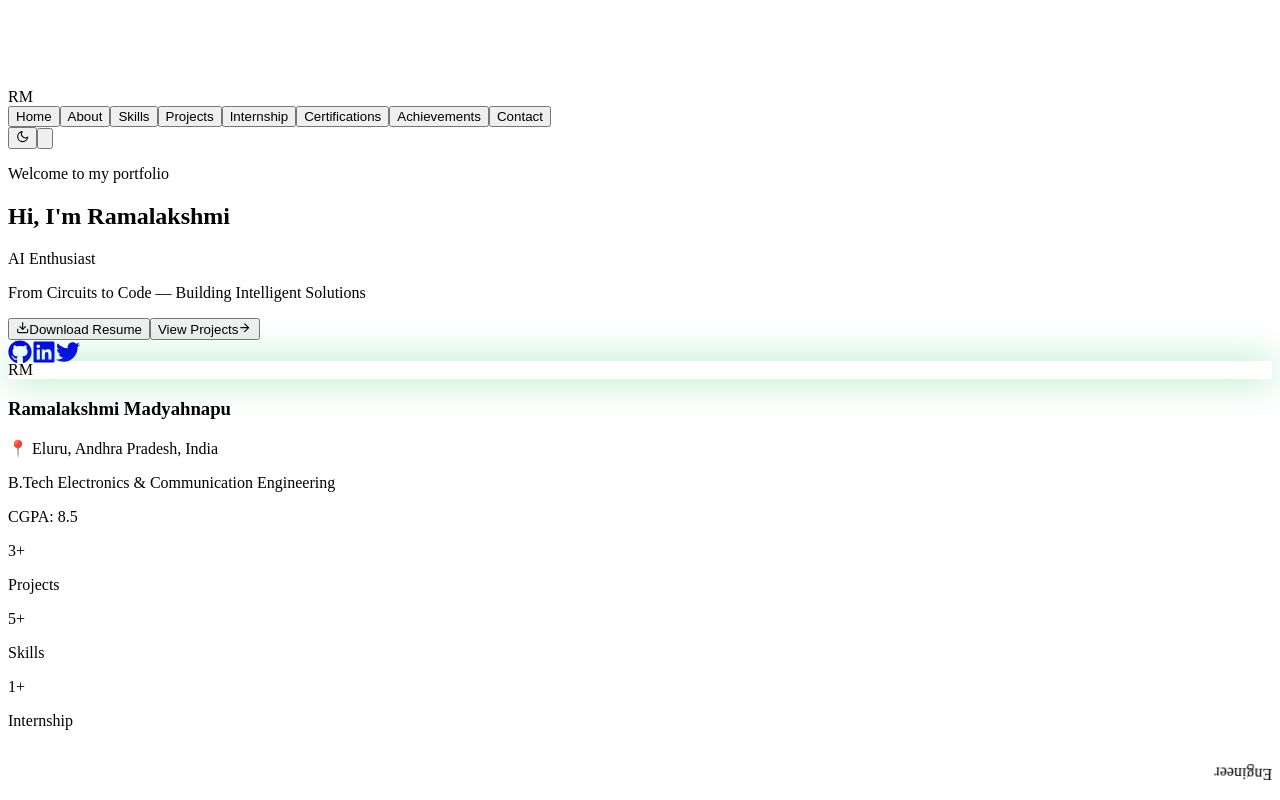
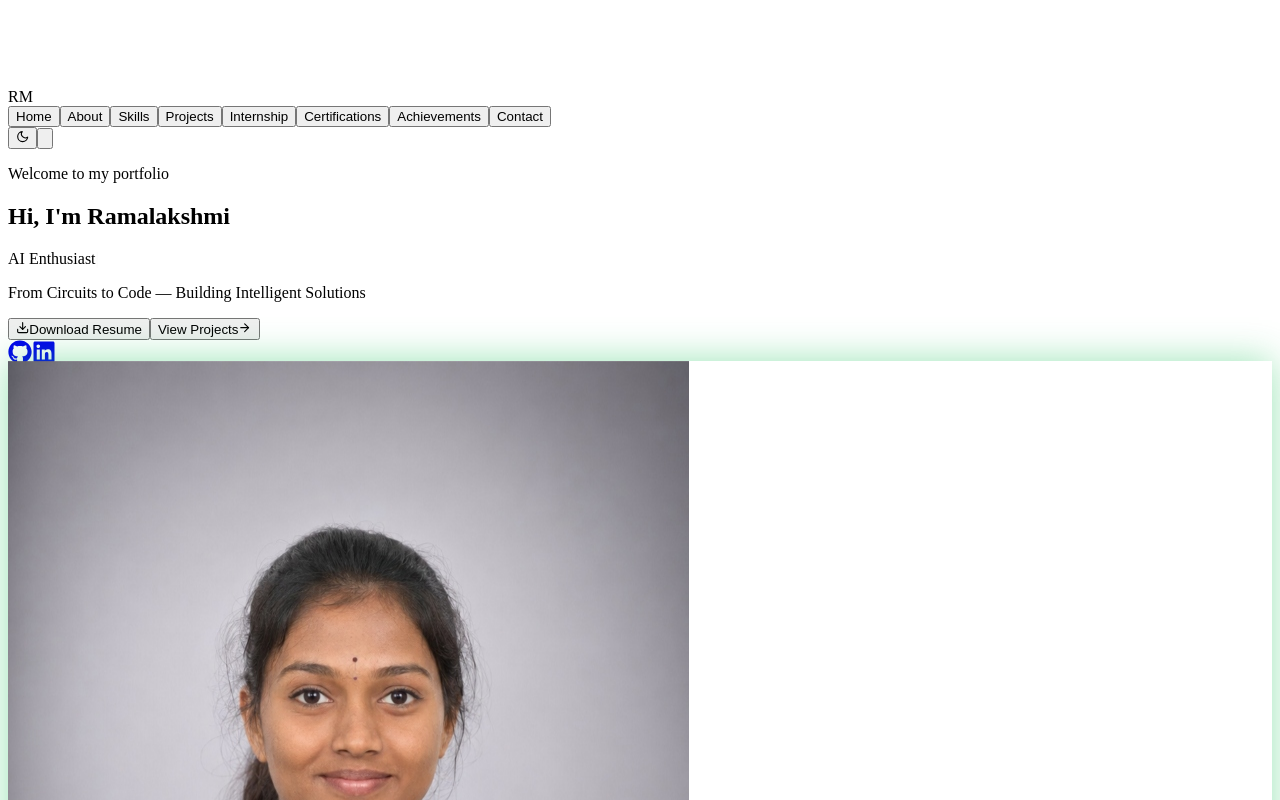
Before and after one commit to madhyanapuramalakshmi5/Ramalakshmi_portfolio, a React (Vite) app: page / in a window 1280 px wide. Shown: the top 800 px of the page. Built offline with nearby package versions, Linux system fonts and the light colour scheme; the HTML template or start-up script is replaced by a standard one.

Commit message:
chore: update profile photo, links, contact details, and remove unused social widgets

```diff
--- a/src/App.jsx
+++ b/src/App.jsx
@@ -7,7 +7,6 @@ import Projects from './components/Projects'
 import Internship from './components/Internship'
 import Certifications from './components/Certifications'
 import Achievements from './components/Achievements'
-import GitHubStats from './components/GitHubStats'
 import Contact from './components/Contact'
 import Footer from './components/Footer'
 import { ParticlesBackground } from './components/ParticlesBackground'
@@ -40,7 +39,6 @@ function App() {
             <Internship />
             <Certifications />
             <Achievements />
-            <GitHubStats />
             <Contact />
           </main>
 
--- a/src/components/Contact.jsx
+++ b/src/components/Contact.jsx
@@ -128,7 +128,6 @@ const Contact = () => {
                 {[
                   { icon: '🐙', label: 'GitHub', url: portfolioData.socialLinks.github },
                   { icon: '💼', label: 'LinkedIn', url: portfolioData.socialLinks.linkedin },
-                  { icon: '🐦', label: 'Twitter', url: portfolioData.socialLinks.twitter },
                 ].map((social) => (
                   <motion.a
                     key={social.label}
--- a/src/components/Footer.jsx
+++ b/src/components/Footer.jsx
@@ -1,6 +1,6 @@
 import React from 'react'
 import { motion } from 'framer-motion'
-import { FiArrowUp, FiGithub, FiLinkedin, FiTwitter } from 'react-icons/fi'
+import { FiArrowUp, FiGithub, FiLinkedin } from 'react-icons/fi'
 import { Link } from 'react-scroll'
 import { portfolioData } from '../utils/constants'
 
@@ -118,15 +118,6 @@ const Footer = () => {
               >
                 <FiLinkedin size={20} />
               </motion.a>
-              <motion.a
-                whileHover={{ scale: 1.2, y: -3 }}
-                href={portfolioData.socialLinks.twitter}
-                target="_blank"
-                rel="noopener noreferrer"
-                className="p-2 rounded-lg bg-primary-100 dark:bg-primary-900/20 text-primary-600 dark:text-primary-400 hover:bg-primary-600 dark:hover:bg-primary-500 hover:text-white transition-all"
-              >
-                <FiTwitter size={20} />
-              </motion.a>
             </div>
           </motion.div>
         </div>
@@ -157,17 +148,7 @@ const Footer = () => {
           </motion.button>
         </div>
 
-        {/* Footer Note */}
-        <motion.div
-          initial={{ opacity: 0 }}
-          whileInView={{ opacity: 1 }}
-          viewport={{ once: true }}
-          className="text-center text-xs text-slate-500 dark:text-slate-600 pt-4"
-        >
-          <p>
-            Designed & Built with <span className="text-red-500">❤️</span> using React, Tailwind CSS & Framer Motion
-          </p>
-        </motion.div>
+
       </div>
     </footer>
   )
--- a/src/components/Hero.jsx
+++ b/src/components/Hero.jsx
@@ -1,7 +1,7 @@
 import React from 'react'
 import { motion } from 'framer-motion'
 import { FiDownload, FiArrowRight } from 'react-icons/fi'
-import { FaGithub, FaLinkedin, FaTwitter } from 'react-icons/fa'
+import { FaGithub, FaLinkedin } from 'react-icons/fa'
 import { Link } from 'react-scroll'
 import TypingAnimation from './TypingAnimation'
 import { downloadResume } from '../utils/email'
@@ -18,12 +18,12 @@ const Hero = () => {
       <motion.div
         animate={{ y: [0, -20, 0] }}
         transition={{ duration: 4, repeat: Infinity }}
-        className="absolute top-20 right-10 w-20 h-20 rounded-full bg-primary-500/10 dark:bg-primary-400/5 blur-xl"
+        className="absolute top-20 right-10 w-20 h-20 rounded-full bg-primary-500/10 dark:bg-primary-400/5 blur-xl pointer-events-none"
       />
       <motion.div
         animate={{ y: [0, 20, 0] }}
         transition={{ duration: 5, repeat: Infinity, delay: 0.5 }}
-        className="absolute bottom-20 left-10 w-32 h-32 rounded-full bg-primary-500/10 dark:bg-primary-400/5 blur-2xl"
+        className="absolute bottom-20 left-10 w-32 h-32 rounded-full bg-primary-500/10 dark:bg-primary-400/5 blur-2xl pointer-events-none"
       />
 
       <motion.div
@@ -92,6 +92,8 @@ const Hero = () => {
               <motion.a
                 whileHover={{ scale: 1.2, y: -5 }}
                 href={portfolioData.socialLinks.github}
+                target="_blank"
+                rel="noopener noreferrer"
                 className="p-3 rounded-lg bg-primary-100 dark:bg-primary-900/20 text-primary-600 dark:text-primary-400 hover:text-white hover:bg-primary-600 transition-all"
               >
                 <FaGithub size={24} />
@@ -99,16 +101,11 @@ const Hero = () => {
               <motion.a
                 whileHover={{ scale: 1.2, y: -5 }}
                 href={portfolioData.socialLinks.linkedin}
+                target="_blank"
+                rel="noopener noreferrer"
                 className="p-3 rounded-lg bg-primary-100 dark:bg-primary-900/20 text-primary-600 dark:text-primary-400 hover:text-white hover:bg-primary-600 transition-all"
               >
                 <FaLinkedin size={24} />
-              </motion.a>
-              <motion.a
-                whileHover={{ scale: 1.2, y: -5 }}
-                href={portfolioData.socialLinks.twitter}
-                className="p-3 rounded-lg bg-primary-100 dark:bg-primary-900/20 text-primary-600 dark:text-primary-400 hover:text-white hover:bg-primary-600 transition-all"
-              >
-                <FaTwitter size={24} />
               </motion.a>
             </motion.div>
           </motion.div>
@@ -132,7 +129,7 @@ const Hero = () => {
                 <div className="absolute inset-0 bg-gradient-to-br from-primary-500/10 to-transparent opacity-30" />
 
                 <div className="relative z-10 space-y-6">
-                  {/* Avatar Placeholder */}
+                   {/* Avatar Placeholder */}
                   <div className="flex justify-center">
                     <motion.div
                       animate={{
@@ -143,9 +140,9 @@ const Hero = () => {
                         ],
                       }}
                       transition={{ duration: 3, repeat: Infinity }}
-                      className="w-40 h-40 rounded-2xl bg-gradient-to-br from-primary-400 to-primary-600 flex items-center justify-center text-6xl font-bold text-white"
+                      className="w-40 h-40 rounded-2xl bg-gradient-to-br from-primary-400 to-primary-600 flex items-center justify-center text-6xl font-bold text-white overflow-hidden"
                     >
-                      RM
+                      <img src="/profile.jpg" alt={portfolioData.name} className="w-full h-full object-cover" />
                     </motion.div>
                   </div>
 
--- a/src/utils/constants.js
+++ b/src/utils/constants.js
@@ -2,14 +2,13 @@ export const portfolioData = {
   name: 'Ramalakshmi Madyahnapu',
   tagline: 'From Circuits to Code — Building Intelligent Solutions',
   location: 'Eluru, Andhra Pradesh, India',
-  email: 'ramalakshmi@example.com',
-  phone: '+91-XXXXXXXXXX',
+  email: 'madhyanapuramalakshmi5@gmail.com',
+  phone: '+91 91779 05899',
 
   // Social Links
   socialLinks: {
-    github: 'https://github.com',
-    linkedin: 'https://linkedin.com',
-    twitter: 'https://twitter.com',
+    github: 'https://github.com/madhyanapuramalakshmi5',
+    linkedin: 'https://www.linkedin.com/in/ramalakshmi-madhyanapu',
     instagram: 'https://instagram.com',
   },
 
@@ -215,7 +214,7 @@ export const portfolioData = {
 
   // GitHub Stats (Placeholders)
   githubStats: {
-    username: 'ramalakshmi',
+    username: 'madhyanapuramalakshmi5',
     totalRepos: 25,
     totalStars: 150,
     followers: 50,
--- a/src/utils/email.js
+++ b/src/utils/email.js
@@ -12,7 +12,7 @@ export const initEmailJS = () => {
 export const sendEmail = async (formData) => {
   try {
     const result = await emailjs.send(SERVICE_ID, TEMPLATE_ID, {
-      to_email: 'ramalakshmi@example.com',
+      to_email: 'madhyanapuramalakshmi5@gmail.com',
       from_name: formData.name,
       from_email: formData.email,
       message: formData.message,
```
Also changed, not shown: package.json (+6 -5 lines), public/profile.jpg (added), 1 other file (tests, documents, lock files or other folders).
